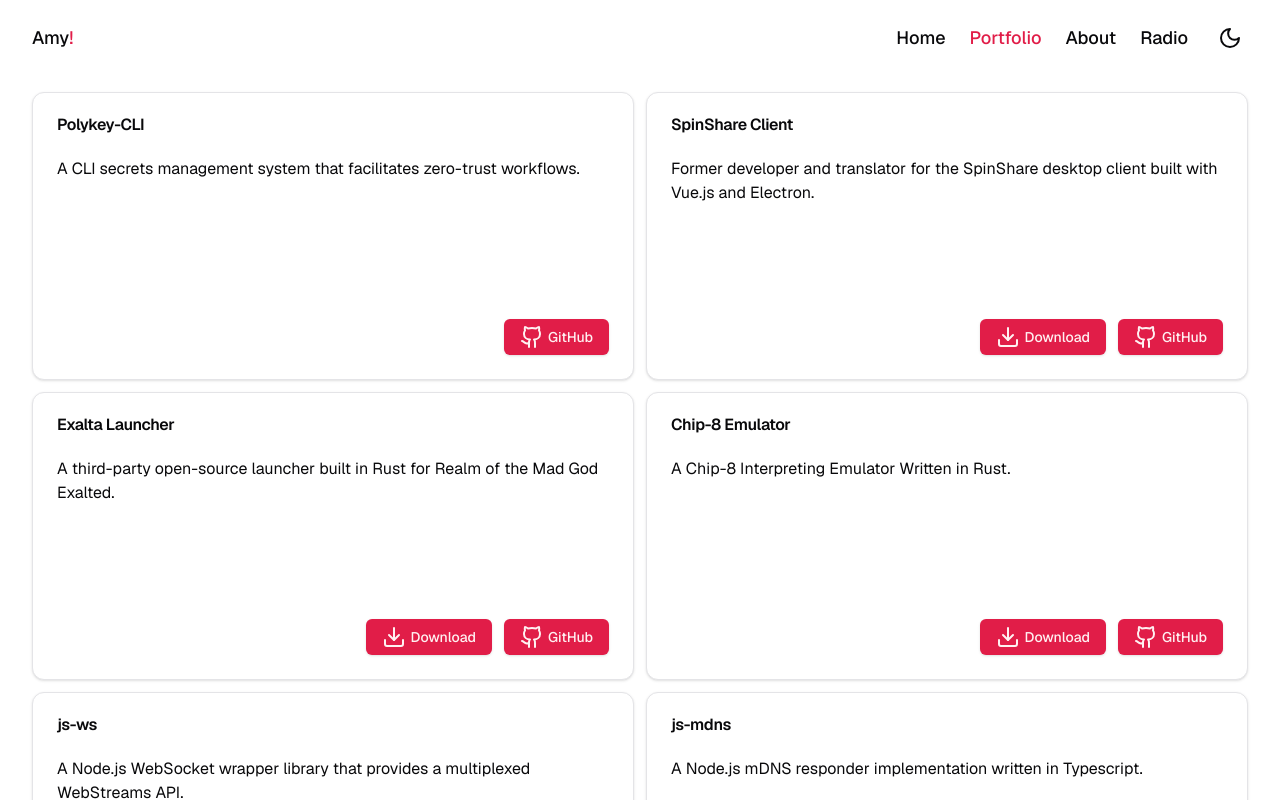
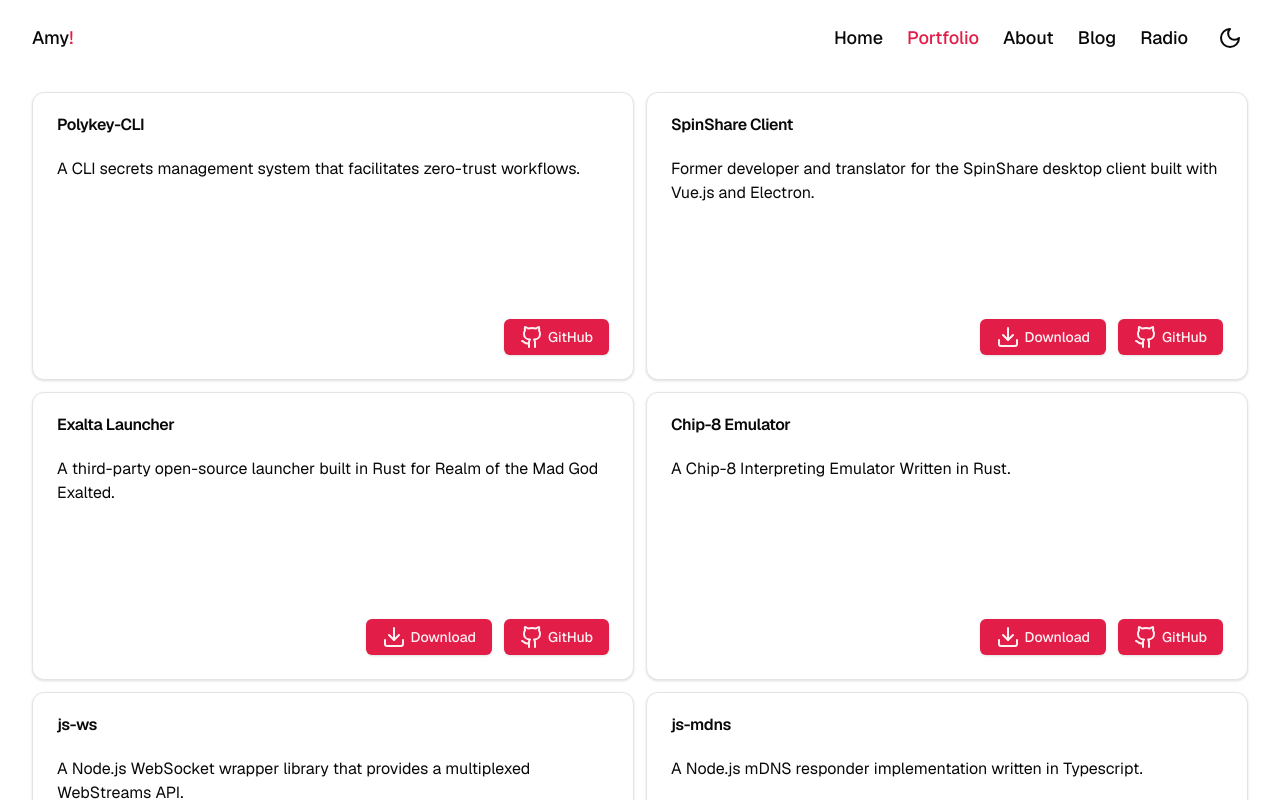
Before and after one commit to amydevs/amydevs.github.io, a Next.js app: page /portfolio in a window 1280 px wide. Shown: the top 800 px of the page. Built offline with nearby package versions, Linux system fonts and the light colour scheme.

Commit message:
feat: stuff

```diff
--- a/package.json
+++ b/package.json
@@ -6,6 +6,7 @@
   "scripts": {
     "next": "next",
     "build": "next build",
+    "postbuild": "next-sitemap",
     "dev": "next dev",
     "lint": "next lint",
     "start": "next start"
@@ -49,6 +50,7 @@
     "eslint-config-next": "^14.2.4",
     "glob": "^11.0.0",
     "he": "^1.2.0",
+    "next-sitemap": "^4.2.3",
     "plaiceholder": "^3.0.0",
     "postcss": "^8.4.39",
     "prettier": "^3.3.2",
--- a/src/cfg/routes.ts
+++ b/src/cfg/routes.ts
@@ -3,19 +3,24 @@ import { type Route } from "~/types"
 const routes: Route[] = [
   {
     name: "Home",
-    href: "/",
+    pathname: "/",
   },
   {
     name: "Portfolio",
-    href: "/portfolio",
+    pathname: "/portfolio",
   },
   {
     name: "About",
-    href: "/about",
+    pathname: "/about",
+  },
+  {
+    name: "Blog",
+    pathname: "/blog",
+    currentPathnameRegex: /\/blog\/.*/,
   },
   {
     name: "Radio",
-    href: "/radio",
+    pathname: "/radio",
   }
 ];
 
--- a/src/components/Header.tsx
+++ b/src/components/Header.tsx
@@ -53,7 +53,7 @@ const Header = React.forwardRef<
         routes.map((route, i) =>
           <Link
             className={cn("hover:text-primary transition-all", route.current && 'text-primary')}
-            href={route.href}
+            href={route.pathname}
             key={i}
           >
             {route.name}
--- a/src/components/MobileNavbar.tsx
+++ b/src/components/MobileNavbar.tsx
@@ -22,7 +22,7 @@ const MobileNavbar = React.forwardRef<
         routes.map((route, i) =>
           <Link
             className={cn("hover:text-primary transition-all", route.current && 'text-primary')}
-            href={route.href}
+            href={route.pathname}
             key={i}
           >
             {route.name}
--- a/src/pages/_app.tsx
+++ b/src/pages/_app.tsx
@@ -16,9 +16,13 @@ const MyApp: AppType = ({ Component, pageProps }) => {
   const router = useRouter();
   let currentRoute: Route | undefined;
   const newRoutes = routes.map((e) => {
+    let current = e.pathname === router.pathname;
+    if (e.currentPathnameRegex) {
+      current = new RegExp(e.currentPathnameRegex).test(router.pathname);
+    }
     const route = {
       ...e,
-      current: e.href === router.pathname
+      current,
     };
     if (route.current) {
       currentRoute = route;
@@ -50,6 +54,8 @@ const MyApp: AppType = ({ Component, pageProps }) => {
 
         <link rel="icon" href="/favicon-16x16.png" sizes="16x16" type="image/png" />
         <link rel="icon" href="/favicon-32x32.png" sizes="32x32" type="image/png" />
+
+        <link key="sitemap" rel="sitemap" type="application/xml" title="Sitemap" href="/sitemap.xml" />
       </Head>
       <ThemeProvider
         attribute="class"
--- a/src/types.ts
+++ b/src/types.ts
@@ -4,7 +4,8 @@ import type * as z from 'zod';
 
 type Route = {
     name: string;
-    href: string;
+    pathname: string;
+    currentPathnameRegex?: RegExp;
     current?: boolean;
 }
 
```
Also changed, not shown: next-sitemap.config.js (added, +8 -0 lines), 1 other file (tests, documents, lock files or other folders).
